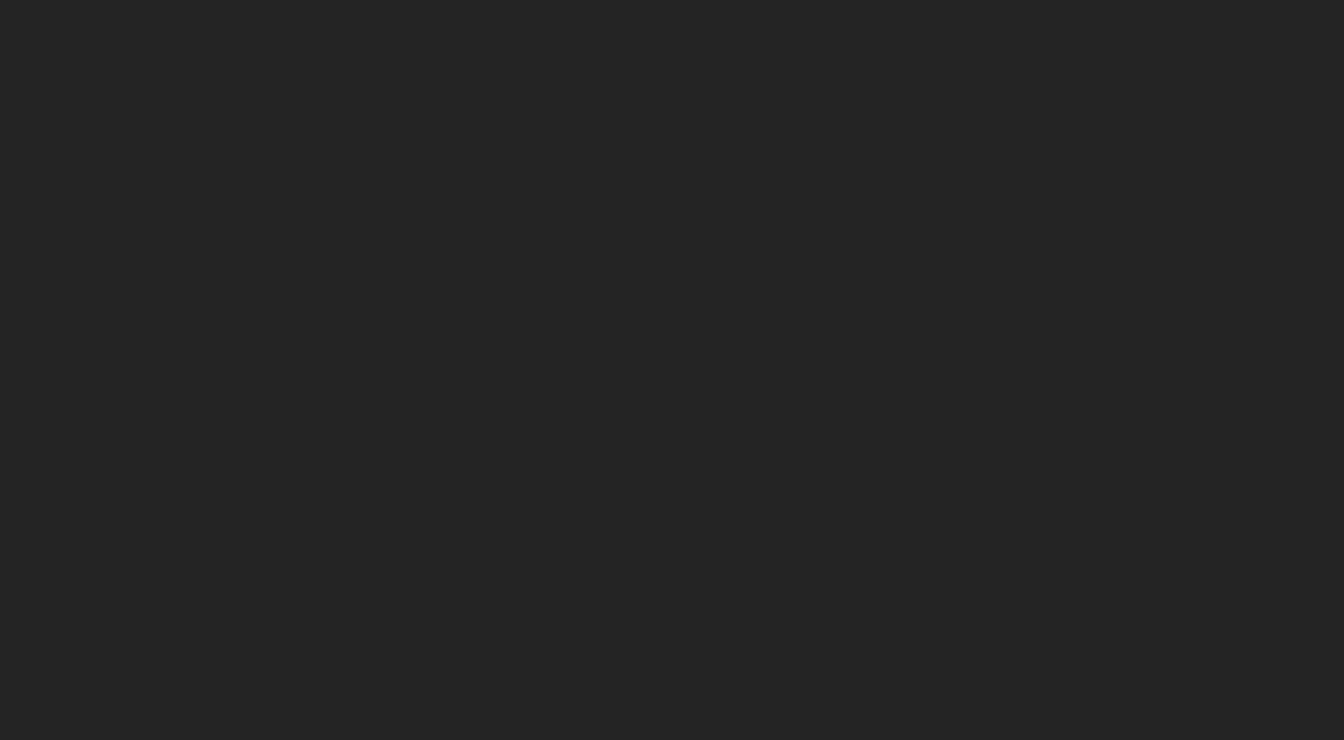
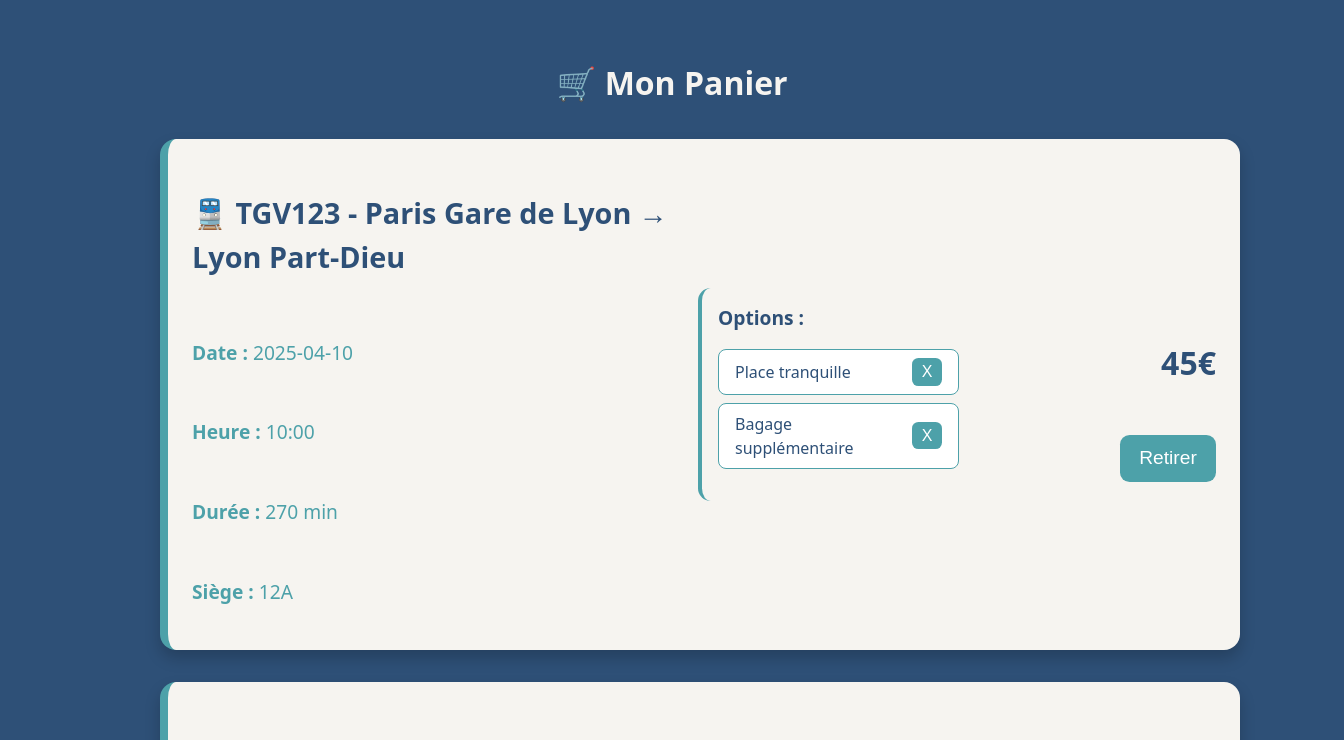
Before and after one commit to HayroMaki/TrainProject, a React (Vite) app: page /#/cart in a window 1280 px wide. Before the commit this address had no page. Shown: the top 740 px of the page, 1344 px wide, since content can reach past the window. Built offline with nearby package versions, Linux system fonts and the light colour scheme.

Commit message:
Moved cart and user information to context.

```diff
--- a/src/App.tsx
+++ b/src/App.tsx
@@ -1,18 +1,24 @@
 import {Route, HashRouter as Router, Routes } from 'react-router-dom';
+
+import {UserProvider} from "./components/UserContext.tsx";
 
 import {Connection} from "./pages/Connection.tsx";
 import {Form} from "./pages/form.tsx";
 import {Travels} from "./pages/Travels.tsx";
+import Cart from "./pages/Cart.tsx";
 
 function App() {
     return (
-        <Router>
-            <Routes>
-                <Route path="/" element={<Form/>} />
-                <Route path="/travels" element={<Travels/>} />
-                <Route path="/" element={<Connection />}/>
-            </Routes>
-        </Router>
+        <UserProvider>
+            <Router>
+                <Routes>
+                    <Route path="/" element={<Form/>}/>
+                    <Route path="/travels" element={<Travels/>}/>
+                    <Route path="/cart" element={<Cart/>}/>
+                    <Route path="/" element={<Connection />}/>
+                </Routes>
+            </Router>
+        </UserProvider>
     );
 }
 
--- /dev/null
+++ b/src/components/UserContext.tsx
@@ -0,0 +1,100 @@
+import React, {createContext, useState, useContext, ReactNode} from "react";
+import User from "../interfaces/User.tsx";
+import Command from "../interfaces/Command.tsx";
+import {Option} from "../interfaces/Option.tsx";
+
+// Définition du type pour le contexte User :
+interface UserContextType {
+    user: User;
+    connected: boolean;
+    setConnected: (status: boolean) => void;
+    setUser: React.Dispatch<React.SetStateAction<User>>;
+    setUserCart: (cart: Command[]) => void;
+}
+
+const exampleCart: Command[] = [
+    {
+        validated: false,
+        validation_date: null,
+        options: [Option.PLA_TRA, Option.BAG_SUP],
+        seat: "12A",
+        travel_info: {
+            train_ref: "TGV123",
+            departure: "Paris Gare de Lyon",
+            arrival: "Lyon Part-Dieu",
+            date: "2025-04-10",
+            time: "10:00",
+            length: 270,
+            price: 45
+        }
+    },
+    {
+        validated: false,
+        validation_date: null,
+        options: [Option.PLA_TRA, Option.BAG_SUP, Option.GAR_ANN, Option.PRI_ELE, Option.INF_SMS],
+        seat: "8C",
+        travel_info: {
+            train_ref: "TGV5678",
+            departure: "Lyon Part-Dieu",
+            arrival: "Paris Gare de Lyon",
+            date: "2025-04-15",
+            time: "10:00",
+            length: 150,
+            price: 49
+        }
+    }
+];
+
+const defaultUser:User = {
+    email: "",
+    password: "",
+    first_name: "",
+    last_name: "",
+    cart: exampleCart,
+    commands: [],
+    subscription: null,
+    creation_date: "",
+    bank_info: {
+        first_name: "",
+        last_name: "",
+        card_number: "",
+        expiration_date: "",
+    }
+}
+
+const UserContext = createContext<UserContextType | undefined>(undefined);
+
+export const UserProvider: React.FC<{ children: ReactNode }> = ({ children }) => {
+    const [user, setUser] = useState<User>(defaultUser);
+    const [connected, setConnected] = useState<boolean>(false);
+
+    const setUserCart = (cart : Command[]) => {
+        if (user) {
+            setUser({
+                email: user.email,
+                password: user.password,
+                first_name: user.first_name,
+                last_name: user.last_name,
+                cart: cart,
+                commands: user.commands,
+                subscription: user.subscription,
+                creation_date: user.creation_date,
+                bank_info: user.bank_info,
+            })
+        }
+    }
+
+    return (
+        <UserContext.Provider value={{user, setUser, connected, setConnected, setUserCart}}>
+            {children}
+        </UserContext.Provider>
+    );
+};
+
+export const useUserContext = () => {
+    const context = useContext(UserContext);
+    if (!context) {
+        throw new Error("useUserContext doit être utilisé dans un UserProvider");
+    }
+    return context;
+};
--- a/src/pages/Cart.tsx
+++ b/src/pages/Cart.tsx
@@ -1,49 +1,16 @@
-import React, {useState} from "react";
+import React from "react";
+
 import TicketsDisplayer from "../components/ticketComponents/TicketsDisplayer";
-import Command from "../interfaces/Command";
+import {useUserContext} from "../components/UserContext.tsx";
+
 import "../stylesheets/Cart.css";
-import {Option} from "../interfaces/Option.tsx";
-
-
-const exampleData: Command[] = [
-    {
-        validated: false,
-        validation_date: null,
-        options: [Option.PLA_TRA, Option.BAG_SUP],
-        seat: "12A",
-        travel_info: {
-            train_ref: "TGV123",
-            departure: "Paris Gare de Lyon",
-            arrival: "Lyon Part-Dieu",
-            date: "2025-04-10",
-            time: "10:00",
-            length: 270,
-            price: 45
-        }
-    },
-    {
-        validated: false,
-        validation_date: null,
-        options: [Option.PLA_TRA, Option.BAG_SUP, Option.GAR_ANN, Option.PRI_ELE, Option.INF_SMS],
-        seat: "8C",
-        travel_info: {
-            train_ref: "TGV5678",
-            departure: "Lyon Part-Dieu",
-            arrival: "Paris Gare de Lyon",
-            date: "2025-04-15",
-            time: "10:00",
-            length: 150,
-            price: 49
-        }
-    }
-];
 
 const Cart: React.FC = () => {
-    const [cart, setCart] = useState<Command[]>(exampleData);
+    const {user, setUserCart} = useUserContext();
 
     // delete an option from a ticket
     const removeOption = (commandIndex: number, option: string) => {
-        setCart(prevCart => prevCart.map((cmd, i) =>
+        setUserCart(user.cart.map((cmd, i) =>
             i === commandIndex ? {
                 ...cmd,
                 options: cmd.options.filter(opt => opt !== option)
@@ -53,15 +20,15 @@ const Cart: React.FC = () => {
 
     // delete a ticket
     const removeItem = (commandIndex: number) => {
-        setCart(prevCart => prevCart.filter((_, i) => i !== commandIndex));
+        setUserCart(user.cart.filter((_, i) => i !== commandIndex));
     };
 
     return (
         <div className="cart-container">
             <h2>🛒 Mon Panier</h2>
-            {cart.length > 0 ? (
+            {user.cart.length > 0 ? (
                 <>
-                    <TicketsDisplayer cart={cart} removeOption={removeOption} removeItem={removeItem} />
+                    <TicketsDisplayer cart={user.cart} removeOption={removeOption} removeItem={removeItem} />
                     <div className="validate-container">
                         <button className="validate-btn">Valider le Panier</button>
                     </div>
```
Also changed, not shown: src/components/tools/useRunOnce.tsx (added, +29 -0 lines).
